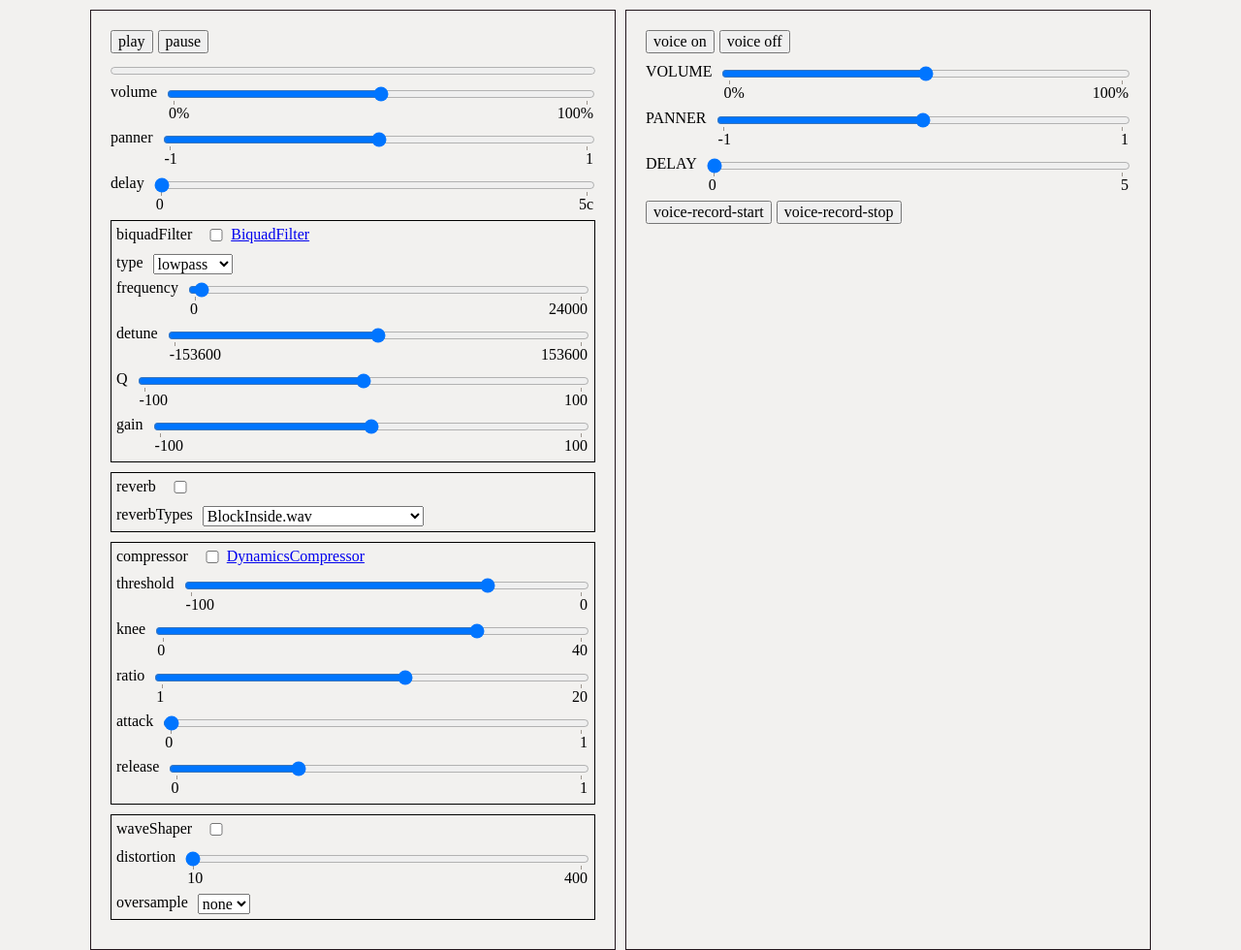
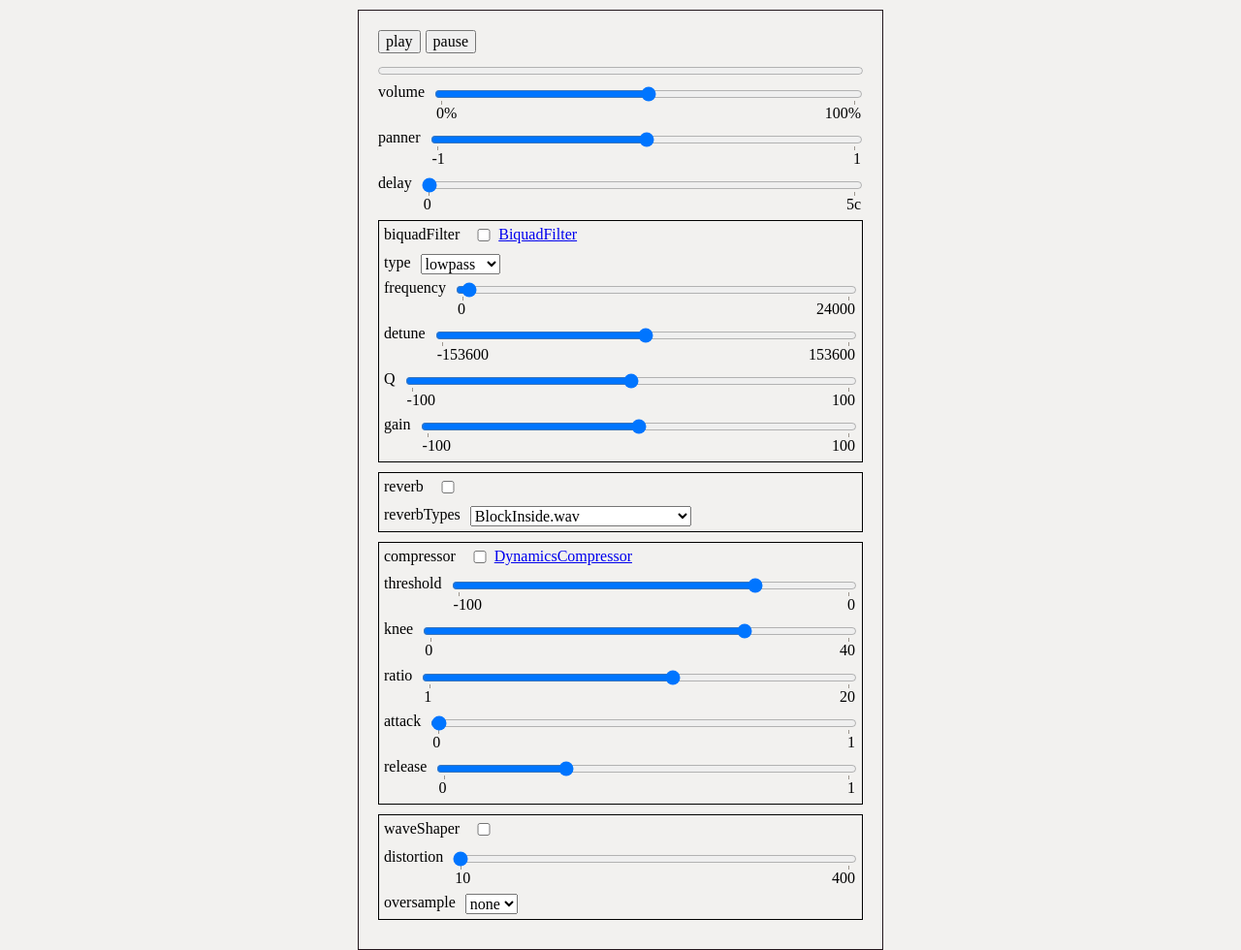
Before and after one commit to Coremotor/js-sound-effects, a website with bundled scripts: page index.html in a window 1280 px wide. Shown: the whole page at 97% size. Built offline with nearby package versions, Linux system fonts and the light colour scheme; files whose address does not match are found by name.

Commit message:
add project

```diff
--- a/index.html
+++ b/index.html
@@ -372,77 +372,77 @@
             </div>
         </div>
 
-        <div class="player">
-            <div class="controls-wrapper">
-                <button class="btn btn-play js-btn-voice-on">voice on</button>
-                <button class="btn btn-play js-btn-voice-off">voice off</button>
-            </div>
+<!--        <div class="player">-->
+<!--            <div class="controls-wrapper">-->
+<!--                <button class="btn btn-play js-btn-voice-on">voice on</button>-->
+<!--                <button class="btn btn-play js-btn-voice-off">voice off</button>-->
+<!--            </div>-->
 
-            <div class="input-wrapper">
-                <label class="input-label" for="voice-volume">VOLUME</label>
-                <div class="input-datalist-wrapper">
-                    <input
-                            type="range"
-                            id="voice-volume"
-                            class="js-control-voice-volume"
-                            min="0" max="2"
-                            value="1"
-                            step="0.01"
-                            list="voice-volume-list"
-                    />
-                    <datalist id="voice-volume-list">
-                        <option value="0" label="0%"></option>
-                        <option value="2" label="100%"></option>
-                    </datalist>
-                </div>
-            </div>
+<!--            <div class="input-wrapper">-->
+<!--                <label class="input-label" for="voice-volume">VOLUME</label>-->
+<!--                <div class="input-datalist-wrapper">-->
+<!--                    <input-->
+<!--                            type="range"-->
+<!--                            id="voice-volume"-->
+<!--                            class="js-control-voice-volume"-->
+<!--                            min="0" max="2"-->
+<!--                            value="1"-->
+<!--                            step="0.01"-->
+<!--                            list="voice-volume-list"-->
+<!--                    />-->
+<!--                    <datalist id="voice-volume-list">-->
+<!--                        <option value="0" label="0%"></option>-->
+<!--                        <option value="2" label="100%"></option>-->
+<!--                    </datalist>-->
+<!--                </div>-->
+<!--            </div>-->
 
-            <div class="input-wrapper">
-                <label class="input-label" for="voice-panner">PANNER</label>
-                <div class="input-datalist-wrapper">
-                    <input
-                            type="range"
-                            id="voice-panner"
-                            class="js-control-voice-panner"
-                            min="-1" max="1"
-                            value="0"
-                            step="0.01"
-                            list="voice-panner-list"
-                    />
-                    <datalist id="voice-panner-list">
-                        <option value="-1" label="-1"></option>
-                        <option value="1" label="1"></option>
-                    </datalist>
-                </div>
-            </div>
+<!--            <div class="input-wrapper">-->
+<!--                <label class="input-label" for="voice-panner">PANNER</label>-->
+<!--                <div class="input-datalist-wrapper">-->
+<!--                    <input-->
+<!--                            type="range"-->
+<!--                            id="voice-panner"-->
+<!--                            class="js-control-voice-panner"-->
+<!--                            min="-1" max="1"-->
+<!--                            value="0"-->
+<!--                            step="0.01"-->
+<!--                            list="voice-panner-list"-->
+<!--                    />-->
+<!--                    <datalist id="voice-panner-list">-->
+<!--                        <option value="-1" label="-1"></option>-->
+<!--                        <option value="1" label="1"></option>-->
+<!--                    </datalist>-->
+<!--                </div>-->
+<!--            </div>-->
 
-            <div class="input-wrapper">
-                <label class="input-label" for="voice-delay">DELAY</label>
-                <div class="input-datalist-wrapper">
-                    <input
-                            type="range"
-                            id="voice-delay"
-                            class="js-control-voice-delay"
-                            min="0" max="5"
-                            value="0"
-                            step="0.1"
-                            list="voice-delay-list"
-                    />
+<!--            <div class="input-wrapper">-->
+<!--                <label class="input-label" for="voice-delay">DELAY</label>-->
+<!--                <div class="input-datalist-wrapper">-->
+<!--                    <input-->
+<!--                            type="range"-->
+<!--                            id="voice-delay"-->
+<!--                            class="js-control-voice-delay"-->
+<!--                            min="0" max="5"-->
+<!--                            value="0"-->
+<!--                            step="0.1"-->
+<!--                            list="voice-delay-list"-->
+<!--                    />-->
 
-                    <datalist id="voice-delay-list">
-                        <option value="0" label="0"></option>
-                        <option value="5" label="5"></option>
-                    </datalist>
-                </div>
-            </div>
+<!--                    <datalist id="voice-delay-list">-->
+<!--                        <option value="0" label="0"></option>-->
+<!--                        <option value="5" label="5"></option>-->
+<!--                    </datalist>-->
+<!--                </div>-->
+<!--            </div>-->
 
-            <div class="controls-wrapper">
-                <button class="btn btn-record js-btn-record-start">voice-record-start</button>
-                <button class="btn btn-record-stop js-btn-record-stop">voice-record-stop</button>
-            </div>
+<!--            <div class="controls-wrapper">-->
+<!--                <button class="btn btn-record js-btn-record-start">voice-record-start</button>-->
+<!--                <button class="btn btn-record-stop js-btn-record-stop">voice-record-stop</button>-->
+<!--            </div>-->
 
-            <div class="js-sound-clips"></div>
-        </div>
+<!--            <div class="js-sound-clips"></div>-->
+<!--        </div>-->
     </div>
 </div>
 
--- a/scripts/index.js
+++ b/scripts/index.js
@@ -172,6 +172,6 @@ pauseButton.addEventListener('click', async () => {
 }, false)
 
 //add listener on voice button
-voiceButton.addEventListener('click', voiceFn, false)
-
-voiceRecordButton.addEventListener('click', recordFn, false)
+// voiceButton.addEventListener('click', voiceFn, false)
+//
+// voiceRecordButton.addEventListener('click', recordFn, false)
```
